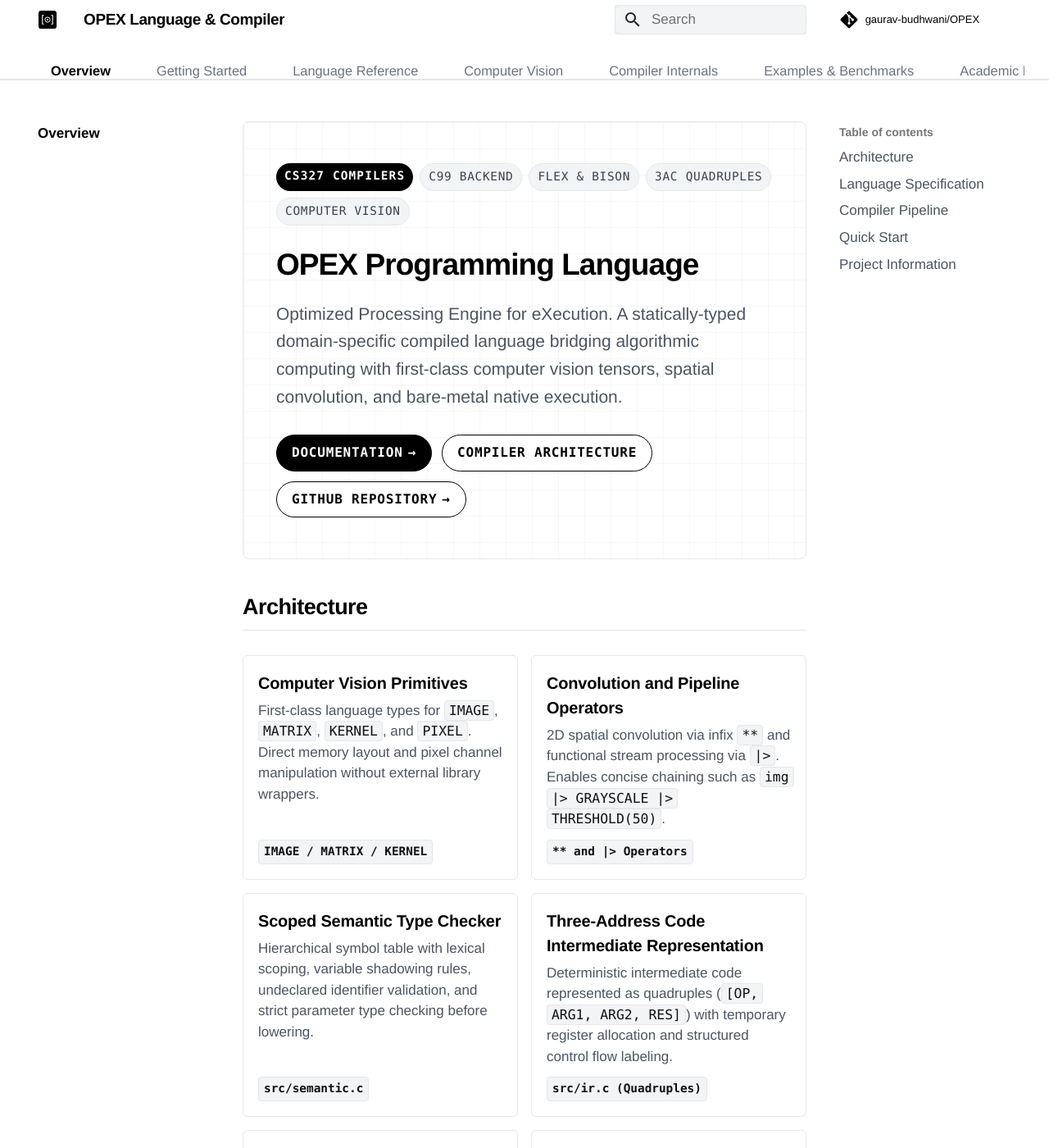
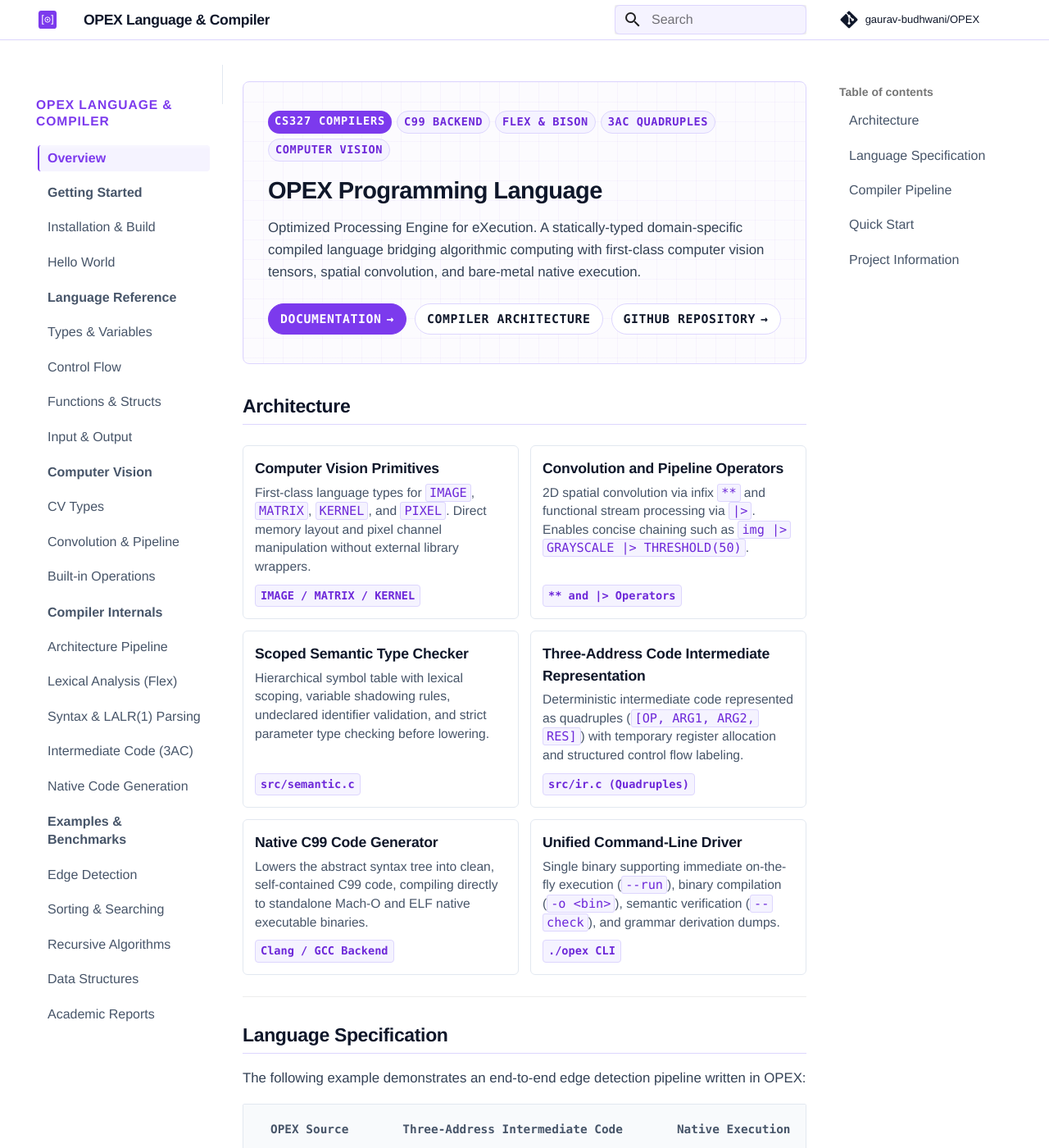
Before and after one commit to gaurav-budhwani/OPEX, an MkDocs documentation site: the page built from docs/index.md, in a window 1280 px wide and 1400 px high. Shown: the whole window at 82% size. Built offline with MkDocs 1.6.1 and Material for MkDocs 9.7.7, drawn with Linux system fonts in a browser that asks for light colours; comment, search, counter and statistics services are not loaded.

Commit message:
style: refine docs with vertical left sidebar, white and light purple palette, smaller typography, and animated micro-interactions

````diff
--- a/docs/index.md
+++ b/docs/index.md
@@ -5,24 +5,24 @@ hide:
 
 <div class="hero-box">
   <div class="hero-tags">
-    <span class="pill-black">CS327 Compilers</span>
-    <span class="pill-gray">C99 Backend</span>
-    <span class="pill-gray">Flex & Bison</span>
-    <span class="pill-gray">3AC Quadruples</span>
-    <span class="pill-gray">Computer Vision</span>
+    <span class="pill-purple">CS327 Compilers</span>
+    <span class="pill-subtle">C99 Backend</span>
+    <span class="pill-subtle">Flex & Bison</span>
+    <span class="pill-subtle">3AC Quadruples</span>
+    <span class="pill-subtle">Computer Vision</span>
   </div>
   <h1 class="hero-headline">OPEX Programming Language</h1>
   <p class="hero-desc">
     Optimized Processing Engine for eXecution. A statically-typed domain-specific compiled language bridging algorithmic computing with first-class computer vision tensors, spatial convolution, and bare-metal native execution.
   </p>
   <div class="hero-buttons">
-    <a href="getting-started/installation/" class="btn-black">
+    <a href="getting-started/installation/" class="btn-purple">
       Documentation <span>&rarr;</span>
     </a>
-    <a href="compiler-internals/pipeline/" class="btn-white">
+    <a href="compiler-internals/pipeline/" class="btn-outline">
       Compiler Architecture
     </a>
-    <a href="https://github.com/gaurav-budhwani/OPEX" target="_blank" class="btn-white">
+    <a href="https://github.com/gaurav-budhwani/OPEX" target="_blank" class="btn-outline">
       GitHub Repository <span>&rarr;</span>
     </a>
   </div>
@@ -131,17 +131,28 @@ The following example demonstrates an end-to-end edge detection pipeline written
 ## Compiler Pipeline
 
 ```mermaid
-flowchart LR
-    A["Source (.opx)"] --> B["Flex Scanner"]
-    B --> C["Bison LALR(1) Parser"]
-    C --> D["Abstract Syntax Tree"]
-    D --> E["Semantic Analysis"]
-    E --> F["Three-Address Code (3AC)"]
-    E --> G["C99 Code Generator"]
-    G --> H["Host Clang / GCC"]
-    H --> I["Native Executable Binary"]
+flowchart TD
+    subgraph Frontend ["Front-End Phase"]
+        A["Source Code (.opx)"] --> B["Lexical Analysis (Flex)"]
+        B --> C["LALR(1) Parsing (Bison)"]
+        C --> D["Abstract Syntax Tree (AST)"]
+    end
 
-    classDef default fill:#ffffff,stroke:#111111,stroke-width:1.5px,color:#000000;
+    subgraph Middle ["Middle-End Phase"]
+        D --> E["Scoped Semantic Analysis"]
+        E --> F["Three-Address Code (3AC) Quadruples"]
+    end
+
+    subgraph Backend ["Back-End Phase"]
+        E --> G["C99 Low-Level Codegen"]
+        G --> H["Host Clang / GCC Compilation"]
+        H --> I["Native Binary Executable (Mach-O / ELF)"]
+    end
+
+    classDef stage fill:#ffffff,stroke:#7c3aed,stroke-width:1.5px,color:#0f172a,rx:6px,ry:6px;
+    classDef sub fill:#fcfbfe,stroke:#ddd6fe,stroke-width:1px,color:#6d28d9;
+    class A,B,C,D,E,F,G,H,I stage;
+    class Frontend,Middle,Backend sub;
 ```
 
 ---
--- a/docs/stylesheets/extra.css
+++ b/docs/stylesheets/extra.css
@@ -1,6 +1,7 @@
 /* ==========================================================================
-   OPEX Minimalist Helvetica Theme
-   Clean, White Background, Swiss Typography, Ultra-Professional
+   OPEX Compiler Documentation Theme
+   Minimalist Swiss / Helvetica, White & Light Purple Palette
+   Smaller, Disciplined Typography & Smooth Micro-Animations
    ========================================================================== */
 
 :root {
@@ -10,397 +11,455 @@
   --md-text-font: var(--font-helvetica);
   --md-code-font: var(--font-mono);
 
-  /* Primary Light Theme Palette */
+  /* Color Tokens - White & Refined Purple */
+  --opex-white: #ffffff;
+  --opex-purple-primary: #7c3aed;
+  --opex-purple-hover: #6d28d9;
+  --opex-purple-light: #f5f3ff;
+  --opex-purple-border: #ddd6fe;
+  --opex-purple-pill-text: #6d28d9;
+
+  --opex-text-main: #0f172a;
+  --opex-text-muted: #475569;
+  --opex-text-light: #64748b;
+  --opex-border: #e2e8f0;
+  --opex-bg-card: #ffffff;
+  --opex-bg-subtle: #fcfbfe;
+
+  /* Material overrides */
   --md-primary-fg-color: #ffffff;
   --md-primary-bg-color: #ffffff;
-  --md-accent-fg-color: #000000;
+  --md-accent-fg-color: #7c3aed;
   --md-default-bg-color: #ffffff;
-  --md-default-fg-color: #111111;
-  --md-default-fg-color--light: #4b5563;
-  --md-default-fg-color--lighter: #6b7280;
-
+  --md-default-fg-color: #0f172a;
   --md-code-bg-color: #f8fafc;
   --md-code-fg-color: #0f172a;
-
-  --opex-border: #e5e7eb;
-  --opex-border-dark: #111111;
-  --opex-bg-muted: #f9fafb;
 }
 
-/* Force clean white background across the entire interface */
+/* Force clean white background */
 html, body, .md-container, .md-main, .md-content {
-  background-color: #ffffff !important;
-  color: #111111 !important;
+  background-color: var(--opex-white) !important;
+  color: var(--opex-text-main) !important;
   font-family: var(--font-helvetica) !important;
   -webkit-font-smoothing: antialiased;
   -moz-osx-font-smoothing: grayscale;
 }
 
-/* Typography Hierarchy - Restrained & Professional */
+/* Page Load Animation */
+.md-content__inner {
+  animation: opexFadeIn 0.3s cubic-bezier(0.16, 1, 0.3, 1) forwards;
+}
+
+@keyframes opexFadeIn {
+  from {
+    opacity: 0;
+    transform: translateY(5px);
+  }
+  to {
+    opacity: 1;
+    transform: translateY(0);
+  }
+}
+
+/* Restrained, Smaller Typography */
 .md-typeset {
   font-family: var(--font-helvetica) !important;
-  font-size: 0.92rem;
-  line-height: 1.65;
-  color: #1f2937;
+  font-size: 0.84rem !important;
+  line-height: 1.6 !important;
+  color: var(--opex-text-muted) !important;
 }
 
 .md-typeset h1 {
   font-family: var(--font-helvetica) !important;
-  font-size: 1.85rem !important;
+  font-size: 1.45rem !important;
   font-weight: 700 !important;
-  letter-spacing: -0.025em !important;
-  color: #000000 !important;
-  margin-top: 1rem !important;
-  margin-bottom: 1rem !important;
+  letter-spacing: -0.02em !important;
+  color: var(--opex-text-main) !important;
+  margin-top: 0.75rem !important;
+  margin-bottom: 0.75rem !important;
   line-height: 1.25 !important;
 }
 
 .md-typeset h2 {
   font-family: var(--font-helvetica) !important;
-  font-size: 1.35rem !important;
+  font-size: 1.15rem !important;
   font-weight: 700 !important;
-  letter-spacing: -0.02em !important;
-  color: #000000 !important;
-  margin-top: 2rem !important;
-  margin-bottom: 0.75rem !important;
-  padding-bottom: 0.4rem;
-  border-bottom: 1px solid var(--opex-border) !important;
+  letter-spacing: -0.015em !important;
+  color: var(--opex-text-main) !important;
+  margin-top: 1.5rem !important;
+  margin-bottom: 0.5rem !important;
+  padding-bottom: 0.3rem !important;
+  border-bottom: 1px solid var(--opex-purple-border) !important;
 }
 
 .md-typeset h3 {
   font-family: var(--font-helvetica) !important;
-  font-size: 1.05rem !important;
+  font-size: 0.95rem !important;
   font-weight: 600 !important;
   letter-spacing: -0.01em !important;
-  color: #111111 !important;
-  margin-top: 1.5rem !important;
-  margin-bottom: 0.5rem !important;
+  color: var(--opex-text-main) !important;
+  margin-top: 1.2rem !important;
+  margin-bottom: 0.4rem !important;
 }
 
 .md-typeset p, .md-typeset li {
-  color: #374151;
-  font-size: 0.92rem;
-  line-height: 1.65;
+  font-size: 0.84rem !important;
+  line-height: 1.6 !important;
+  color: #334155 !important;
 }
 
 .md-typeset strong {
-  color: #000000;
+  color: var(--opex-text-main);
   font-weight: 600;
 }
 
-/* Header - Minimalist White & Solid Border */
+/* Header - Clean White & Subtle Lavender Bottom Border */
 .md-header {
-  background-color: #ffffff !important;
-  color: #000000 !important;
-  border-bottom: 1px solid var(--opex-border) !important;
-  box-shadow: none !important;
+  background-color: var(--opex-white) !important;
+  color: var(--opex-text-main) !important;
+  border-bottom: 1px solid var(--opex-purple-border) !important;
+  box-shadow: 0 1px 2px 0 rgba(0, 0, 0, 0.02) !important;
 }
 
 .md-header__title {
-  color: #000000 !important;
+  color: var(--opex-text-main) !important;
   font-weight: 700 !important;
   letter-spacing: -0.02em !important;
-  font-size: 0.95rem !important;
+  font-size: 0.88rem !important;
 }
 
 .md-header__button {
-  color: #000000 !important;
+  color: var(--opex-purple-primary) !important;
 }
 
 .md-search__input {
-  background-color: #f3f4f6 !important;
-  color: #000000 !important;
-  border: 1px solid var(--opex-border) !important;
+  background-color: var(--opex-purple-light) !important;
+  color: var(--opex-text-main) !important;
+  border: 1px solid var(--opex-purple-border) !important;
   border-radius: 6px !important;
-  font-size: 0.85rem !important;
+  font-size: 0.8rem !important;
 }
 
-/* Tabs Navigation */
-.md-tabs {
-  background-color: #ffffff !important;
-  border-bottom: 1px solid var(--opex-border) !important;
+/* ==========================================================================
+   Vertical Left Sidebar Navigation
+   ========================================================================== */
+
+.md-sidebar--primary {
+  border-right: 1px solid var(--opex-border);
 }
 
-.md-tabs__link {
-  color: #6b7280 !important;
+.md-nav--primary .md-nav__title {
   font-family: var(--font-helvetica) !important;
-  font-size: 0.82rem !important;
-  font-weight: 500 !important;
-  padding: 0.6rem 0.8rem !important;
-  opacity: 1 !important;
-  transition: color 0.15s ease;
+  font-size: 0.78rem !important;
+  font-weight: 700 !important;
+  text-transform: uppercase !important;
+  letter-spacing: 0.06em !important;
+  color: var(--opex-purple-primary) !important;
+  padding: 0.75rem 0.5rem 0.4rem !important;
 }
 
-.md-tabs__link:hover {
-  color: #000000 !important;
+.md-nav__item {
+  margin: 1px 0;
 }
 
-.md-tabs__item--active .md-tabs__link {
-  color: #000000 !important;
-  font-weight: 700 !important;
-  border-bottom: 2px solid #000000;
-}
-
-/* Sidebar Navigation */
 .md-nav__link {
   font-family: var(--font-helvetica) !important;
-  font-size: 0.85rem !important;
-  color: #4b5563 !important;
-  transition: color 0.15s ease;
+  font-size: 0.8rem !important;
+  line-height: 1.4 !important;
+  color: var(--opex-text-muted) !important;
+  padding: 5px 10px !important;
+  border-radius: 4px;
+  border-left: 2px solid transparent;
+  transition: all 0.15s ease !important;
 }
 
 .md-nav__link:hover {
-  color: #000000 !important;
+  color: var(--opex-purple-primary) !important;
+  background-color: var(--opex-purple-light) !important;
+  border-left-color: var(--opex-purple-primary) !important;
+  transform: translateX(2px);
 }
 
 .md-nav__link--active {
-  color: #000000 !important;
+  color: var(--opex-purple-primary) !important;
   font-weight: 700 !important;
+  background-color: var(--opex-purple-light) !important;
+  border-left-color: var(--opex-purple-primary) !important;
 }
 
 /* ==========================================================================
-   Minimal Hero Section (Matching Portfolio)
+   Hero Box - White & Light Purple Minimal
    ========================================================================== */
 
 .hero-box {
-  background-color: #ffffff;
-  border: 1px solid var(--opex-border);
+  background-color: var(--opex-bg-subtle);
+  border: 1px solid var(--opex-purple-border);
   border-radius: 8px;
-  padding: 2.5rem 2rem;
-  margin-bottom: 2rem;
+  padding: 1.75rem 1.5rem;
+  margin-bottom: 1.75rem;
   background-image:
-    linear-gradient(to right, rgba(0, 0, 0, 0.03) 1px, transparent 1px),
-    linear-gradient(to bottom, rgba(0, 0, 0, 0.03) 1px, transparent 1px);
-  background-size: 32px 32px;
+    linear-gradient(to right, rgba(124, 58, 237, 0.04) 1px, transparent 1px),
+    linear-gradient(to bottom, rgba(124, 58, 237, 0.04) 1px, transparent 1px);
+  background-size: 24px 24px;
+  transition: box-shadow 0.2s ease;
+}
+
+.hero-box:hover {
+  box-shadow: 0 4px 16px -2px rgba(124, 58, 237, 0.08);
 }
 
 .hero-tags {
   display: flex;
   flex-wrap: wrap;
-  gap: 8px;
-  margin-bottom: 1.25rem;
+  gap: 6px;
+  margin-bottom: 0.85rem;
 }
 
-.pill-black {
+.pill-purple {
   display: inline-block;
   font-family: var(--font-mono);
-  font-size: 0.72rem;
+  font-size: 0.68rem;
   font-weight: 700;
   text-transform: uppercase;
-  letter-spacing: 0.08em;
-  background-color: #000000;
+  letter-spacing: 0.06em;
+  background-color: var(--opex-purple-primary);
   color: #ffffff !important;
-  padding: 4px 10px;
+  padding: 2px 8px;
   border-radius: 9999px;
   text-decoration: none !important;
+  transition: transform 0.15s ease;
 }
 
-.pill-gray {
+.pill-purple:hover {
+  transform: translateY(-1px);
+}
+
+.pill-subtle {
   display: inline-block;
   font-family: var(--font-mono);
-  font-size: 0.72rem;
-  font-weight: 500;
+  font-size: 0.68rem;
+  font-weight: 600;
   text-transform: uppercase;
-  letter-spacing: 0.05em;
-  background-color: #f3f4f6;
-  color: #374151 !important;
-  padding: 4px 10px;
+  letter-spacing: 0.04em;
+  background-color: var(--opex-purple-light);
+  color: var(--opex-purple-pill-text) !important;
+  padding: 2px 8px;
   border-radius: 9999px;
-  border: 1px solid var(--opex-border);
+  border: 1px solid var(--opex-purple-border);
 }
 
 .hero-headline {
   font-family: var(--font-helvetica) !important;
-  font-size: 2.25rem !important;
+  font-size: 1.65rem !important;
   font-weight: 700 !important;
-  letter-spacing: -0.03em !important;
-  line-height: 1.15 !important;
-  color: #000000 !important;
-  margin: 0 0 1rem 0 !important;
+  letter-spacing: -0.025em !important;
+  line-height: 1.2 !important;
+  color: var(--opex-text-main) !important;
+  margin: 0 0 0.5rem 0 !important;
 }
 
 .hero-desc {
   font-family: var(--font-helvetica) !important;
-  font-size: 1.05rem !important;
-  line-height: 1.6 !important;
-  color: #4b5563 !important;
-  max-width: 720px;
-  margin: 0 0 1.5rem 0 !important;
+  font-size: 0.88rem !important;
+  line-height: 1.55 !important;
+  color: var(--opex-text-muted) !important;
+  max-width: 680px;
+  margin: 0 0 1.25rem 0 !important;
 }
 
 .hero-buttons {
   display: flex;
   flex-wrap: wrap;
-  gap: 12px;
+  gap: 10px;
 }
 
-.btn-black {
+.btn-purple {
   display: inline-flex;
   align-items: center;
   gap: 6px;
-  background-color: #000000;
+  background-color: var(--opex-purple-primary);
   color: #ffffff !important;
-  padding: 8px 18px;
+  padding: 6px 14px;
   border-radius: 9999px;
   font-family: var(--font-mono);
-  font-size: 0.8rem;
+  font-size: 0.74rem;
   font-weight: 700;
   text-transform: uppercase;
-  letter-spacing: 0.05em;
+  letter-spacing: 0.04em;
   text-decoration: none !important;
-  transition: background-color 0.15s ease;
-  border: 1px solid #000000;
+  border: 1px solid var(--opex-purple-primary);
+  transition: all 0.15s cubic-bezier(0.16, 1, 0.3, 1);
 }
 
-.btn-black:hover {
-  background-color: #262626;
+.btn-purple:hover {
+  background-color: var(--opex-purple-hover);
+  transform: translateY(-1px);
+  box-shadow: 0 3px 10px rgba(124, 58, 237, 0.25);
   color: #ffffff !important;
 }
 
-.btn-white {
+.btn-outline {
   display: inline-flex;
   align-items: center;
   gap: 6px;
-  background-color: #ffffff;
-  color: #000000 !important;
-  padding: 8px 18px;
+  background-color: var(--opex-white);
+  color: var(--opex-text-main) !important;
+  padding: 6px 14px;
   border-radius: 9999px;
   font-family: var(--font-mono);
-  font-size: 0.8rem;
+  font-size: 0.74rem;
   font-weight: 700;
   text-transform: uppercase;
-  letter-spacing: 0.05em;
+  letter-spacing: 0.04em;
   text-decoration: none !important;
-  border: 1px solid #000000;
-  transition: background-color 0.15s ease;
+  border: 1px solid var(--opex-purple-border);
+  transition: all 0.15s cubic-bezier(0.16, 1, 0.3, 1);
 }
 
-.btn-white:hover {
-  background-color: #f9fafb;
-  color: #000000 !important;
+.btn-outline:hover {
+  border-color: var(--opex-purple-primary);
+  color: var(--opex-purple-primary) !important;
+  background-color: var(--opex-purple-light);
+  transform: translateY(-1px);
 }
 
 /* ==========================================================================
-   Minimal Clean Cards Grid
+   Minimal Grid & Interactive Cards
    ========================================================================== */
 
 .minimal-grid {
   display: grid;
-  grid-template-columns: repeat(auto-fit, minmax(280px, 1fr));
-  gap: 16px;
-  margin: 1.5rem 0;
+  grid-template-columns: repeat(auto-fit, minmax(260px, 1fr));
+  gap: 14px;
+  margin: 1.25rem 0;
 }
 
 .minimal-card {
-  background-color: #ffffff;
+  background-color: var(--opex-bg-card);
   border: 1px solid var(--opex-border);
   border-radius: 6px;
-  padding: 18px;
+  padding: 14px;
   display: flex;
   flex-direction: column;
-  transition: border-color 0.15s ease;
+  transition: all 0.2s cubic-bezier(0.16, 1, 0.3, 1);
 }
 
 .minimal-card:hover {
-  border-color: #111111;
+  transform: translateY(-2px);
+  border-color: var(--opex-purple-primary);
+  box-shadow: 0 4px 14px -3px rgba(124, 58, 237, 0.12);
 }
 
 .minimal-card h3 {
   font-family: var(--font-helvetica) !important;
-  font-size: 1rem !important;
+  font-size: 0.88rem !important;
   font-weight: 700 !important;
-  margin: 0 0 6px 0 !important;
-  color: #000000 !important;
+  margin: 0 0 5px 0 !important;
+  color: var(--opex-text-main) !important;
   border: none !important;
   padding: 0 !important;
 }
 
 .minimal-card p {
-  font-size: 0.85rem !important;
-  line-height: 1.5 !important;
-  color: #4b5563 !important;
-  margin: 0 0 12px 0 !important;
+  font-size: 0.78rem !important;
+  line-height: 1.45 !important;
+  color: var(--opex-text-muted) !important;
+  margin: 0 0 10px 0 !important;
   flex-grow: 1;
 }
 
 .minimal-card .card-mono {
   font-family: var(--font-mono);
-  font-size: 0.72rem;
+  font-size: 0.68rem;
   font-weight: 600;
-  color: #111111;
-  background-color: #f3f4f6;
+  color: var(--opex-purple-pill-text);
+  background-color: var(--opex-purple-light);
   padding: 2px 6px;
   border-radius: 4px;
   align-self: flex-start;
-  border: 1px solid #e5e7eb;
+  border: 1px solid var(--opex-purple-border);
 }
 
 /* ==========================================================================
-   Code Blocks - Clean Gray Background & Monospace
+   Figures & Flowcharts (Mermaid Pipeline)
+   ========================================================================== */
+
+.mermaid {
+  display: flex;
+  justify-content: center;
+  background-color: var(--opex-bg-subtle) !important;
+  border: 1px solid var(--opex-purple-border) !important;
+  border-radius: 8px;
+  padding: 18px 12px;
+  margin: 1.25rem 0 !important;
+  box-shadow: 0 2px 8px -2px rgba(124, 58, 237, 0.05);
+  transition: all 0.2s ease;
+}
+
+.mermaid:hover {
+  border-color: var(--opex-purple-primary) !important;
+  box-shadow: 0 4px 14px -2px rgba(124, 58, 237, 0.1);
+}
+
+/* ==========================================================================
+   Code Blocks & Monospace
    ========================================================================== */
 
 .md-typeset div.highlight {
   background-color: #f8fafc !important;
   border: 1px solid var(--opex-border) !important;
   border-radius: 6px !important;
-  margin: 1rem 0 !important;
+  margin: 0.85rem 0 !important;
   box-shadow: none !important;
 }
 
 .md-typeset pre > code {
   font-family: var(--font-mono) !important;
-  font-size: 0.82rem !important;
-  line-height: 1.6 !important;
+  font-size: 0.76rem !important;
+  line-height: 1.55 !important;
   color: #0f172a !important;
 }
 
 .md-typeset code {
   font-family: var(--font-mono) !important;
-  font-size: 0.82rem;
-  padding: 2px 5px;
-  background-color: #f3f4f6;
-  color: #111111;
-  border-radius: 4px;
-  border: 1px solid #e5e7eb;
+  font-size: 0.76rem !important;
+  padding: 1px 4px;
+  background-color: var(--opex-purple-light);
+  color: var(--opex-purple-pill-text);
+  border-radius: 3px;
+  border: 1px solid var(--opex-purple-border);
 }
 
-.md-clipboard {
-  color: #6b7280 !important;
-}
-
-.md-clipboard:hover {
-  color: #000000 !important;
-}
-
-/* Tabs & Admonitions */
+/* Tabs */
 .tabbed-set {
   border: 1px solid var(--opex-border);
   border-radius: 6px;
-  margin: 1rem 0;
+  margin: 0.85rem 0;
   overflow: hidden;
 }
 
 .tabbed-labels {
-  background-color: #f9fafb !important;
+  background-color: #f8fafc !important;
   border-bottom: 1px solid var(--opex-border);
 }
 
 .tabbed-labels > label {
   font-family: var(--font-mono) !important;
-  font-size: 0.78rem !important;
+  font-size: 0.72rem !important;
   font-weight: 600 !important;
-  color: #4b5563 !important;
-  padding: 0.5rem 0.9rem !important;
+  color: var(--opex-text-muted) !important;
+  padding: 0.4rem 0.75rem !important;
+  transition: all 0.15s ease;
 }
 
 .tabbed-labels > label:hover {
-  color: #000000 !important;
+  color: var(--opex-purple-primary) !important;
 }
 
 .tabbed-labels > input:checked + label {
-  color: #000000 !important;
-  background-color: #ffffff !important;
-  border-bottom: 2px solid #000000 !important;
+  color: var(--opex-purple-primary) !important;
+  background-color: var(--opex-white) !important;
+  border-bottom: 2px solid var(--opex-purple-primary) !important;
 }
 
 .tabbed-content {
@@ -413,56 +472,58 @@ html, body, .md-container, .md-main, .md-content {
   margin: 0 !important;
 }
 
+/* Tables */
+.md-typeset table:not([class]) {
+  border: 1px solid var(--opex-border) !important;
+  border-radius: 6px !important;
+  border-collapse: collapse !important;
+  box-shadow: none !important;
+  font-size: 0.78rem !important;
+  margin: 0.85rem 0 !important;
+}
+
+.md-typeset table:not([class]) th {
+  background-color: var(--opex-purple-light) !important;
+  color: var(--opex-purple-pill-text) !important;
+  font-weight: 700 !important;
+  font-family: var(--font-mono) !important;
+  text-transform: uppercase !important;
+  font-size: 0.68rem !important;
+  letter-spacing: 0.05em !important;
+  border-bottom: 1px solid var(--opex-purple-border) !important;
+  padding: 6px 10px !important;
+}
+
+.md-typeset table:not([class]) td {
+  border-top: 1px solid var(--opex-border) !important;
+  padding: 6px 10px !important;
+  color: var(--opex-text-muted) !important;
+}
+
 /* Admonitions */
 .md-typeset .admonition {
   border: 1px solid var(--opex-border) !important;
-  border-left: 3px solid #000000 !important;
+  border-left: 3px solid var(--opex-purple-primary) !important;
   border-radius: 4px !important;
-  background-color: #fafafa !important;
-  box-shadow: none !important;
+  background-color: var(--opex-bg-subtle) !important;
+  font-size: 0.8rem !important;
+  margin: 0.85rem 0 !important;
 }
 
 .md-typeset .admonition__title {
   font-weight: 700 !important;
-  color: #000000 !important;
-  font-size: 0.85rem !important;
+  color: var(--opex-purple-primary) !important;
+  font-size: 0.8rem !important;
 }
 
-/* Tables */
-.md-typeset table:not([class]) {
-  border: 1px solid var(--opex-border) !important;
-  border-radius: 4px !important;
-  border-collapse: collapse !important;
-  box-shadow: none !important;
-  font-size: 0.85rem !important;
-  margin: 1rem 0 !important;
-}
-
-.md-typeset table:not([class]) th {
-  background-color: #f9fafb !important;
-  color: #000000 !important;
-  font-weight: 700 !important;
-  font-family: var(--font-mono) !important;
-  text-transform: uppercase !important;
-  font-size: 0.72rem !important;
-  letter-spacing: 0.05em !important;
-  border-bottom: 1px solid var(--opex-border) !important;
-  padding: 8px 12px !important;
-}
-
-.md-typeset table:not([class]) td {
+/* Minimal Footer */
+.md-footer {
+  background-color: var(--opex-white) !important;
+  color: var(--opex-text-light) !important;
   border-top: 1px solid var(--opex-border) !important;
-  padding: 8px 12px !important;
-  color: #374151 !important;
-}
-
-/* Footer Minimal */
-.md-footer {
-  background-color: #ffffff !important;
-  color: #4b5563 !important;
-  border-top: 1px solid var(--opex-border) !important;
+  font-size: 0.78rem !important;
 }
 
 .md-footer-meta {
-  background-color: #ffffff !important;
+  background-color: var(--opex-white) !important;
 }
--- a/mkdocs.yml
+++ b/mkdocs.yml
@@ -14,13 +14,11 @@ theme:
   palette:
     - scheme: default
       primary: white
-      accent: black
+      accent: deep purple
   features:
     - navigation.instant
     - navigation.instant.progress
     - navigation.tracking
-    - navigation.tabs
-    - navigation.tabs.sticky
     - navigation.sections
     - navigation.expand
     - navigation.path
````
Also changed, not shown: docs/assets/logo.svg.
